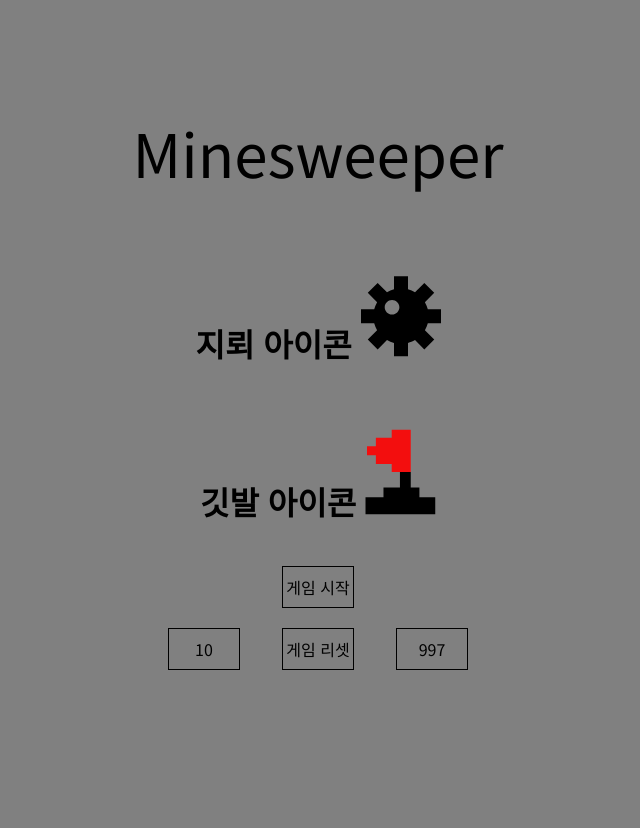
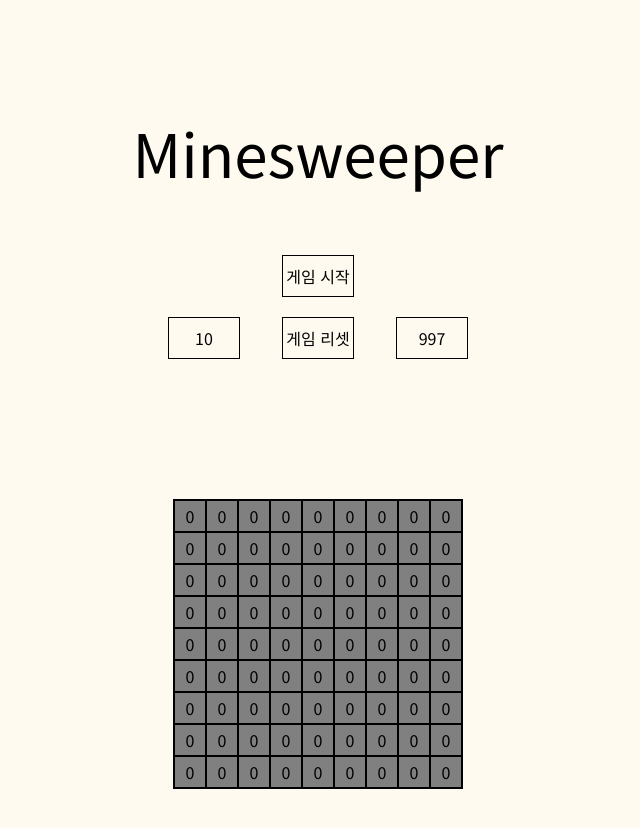
Before and after one commit to vaco-breaker/minesweeper, a website with bundled scripts: page index.html in a window 1280 px wide. Both pictures are taken after a click on the element "게임 시작". Shown: the whole page, without its empty margins (322-962 px from the left). Built offline with nearby package versions, Linux system fonts and the light colour scheme.

Commit message:
feat: 기본 gameBoard cell 구현

```diff
--- a/assets/styles/style.css
+++ b/assets/styles/style.css
@@ -5,7 +5,7 @@ body {
   align-items: center;
   gap: 60px;
   height: 100dvh;
-  background-color: grey;
+  background-color: floralwhite;
   padding: 100px 0;
   font-family: 'Noto Sans KR', sans-serif;
 }
@@ -49,9 +49,32 @@ div#gameInfo div {
   height: 40px;
 }
 
-div#gameBoard {
+div#gameBoardWrapper {
   display: flex;
   justify-content: center;
   align-items: center;
   flex-grow: 1;
 }
+
+div#gameBoard {
+  display: grid;
+  grid-template-rows: repeat(9, 1fr);
+  grid-template-columns: repeat(9, 1fr);
+  place-items: center;
+  border: 1px solid black;
+}
+
+.cell {
+  width: 30px;
+  height: 30px;
+  display: flex;
+  justify-content: center;
+  align-items: center;
+  border: 1px solid black;
+  background-color: gray;
+  cursor: pointer;
+}
+
+.flipped {
+  background-color: white;
+}
--- a/index.html
+++ b/index.html
@@ -18,21 +18,15 @@
   <body>
     <header>Minesweeper</header>
     <main>
-      <h1>
-        지뢰 아이콘
-        <img src="./assets/images/mine.svg" alt="mine" />
-      </h1>
-      <h1>
-        깃발 아이콘
-        <img src="./assets/images/flag.svg" alt="flag" />
-      </h1>
       <div id="startButton">게임 시작</div>
       <div id="gameInfo">
         <div id="flagNumber">10</div>
         <div id="resetButton">게임 리셋</div>
         <div id="timer">999</div>
       </div>
-      <div id="gameBoard"></div>
+      <div id="gameBoardWrapper">
+        <div id="gameBoard"></div>
+      </div>
     </main>
   </body>
 </html>
--- a/javascript/game.js
+++ b/javascript/game.js
@@ -1,17 +1,8 @@
 export default class Game {
-  constructor(document) {
-    this.board = [
-      [0, 0, 0, 0, 0, 0, 0, 0, 0],
-      [0, 0, 0, 0, 0, 0, 0, 0, 0],
-      [0, 0, 0, 0, 0, 0, 0, 0, 0],
-      [0, 0, 0, 0, 0, 0, 0, 0, 0],
-      [0, 0, 0, 0, 0, 0, 0, 0, 0],
-      [0, 0, 0, 0, 0, 0, 0, 0, 0],
-      [0, 0, 0, 0, 0, 0, 0, 0, 0],
-      [0, 0, 0, 0, 0, 0, 0, 0, 0],
-      [0, 0, 0, 0, 0, 0, 0, 0, 0],
-    ];
+  constructor() {
+    this.board = Array(9).fill(Array(9).fill(0));
     this.$timer = document.querySelector('#timer');
+    this.$gameBoard = document.querySelector('#gameBoard');
     this.timeLeft = 999;
     this.timeId = null;
   }
@@ -19,6 +10,8 @@ export default class Game {
   start() {
     this.#createGameBoard();
     this.#timerStart();
+
+    this.$gameBoard.addEventListener('click', this.clickGameBoardCell);
   }
 
   #timerStart() {
@@ -26,7 +19,7 @@ export default class Game {
       this.timeLeft--;
       this.$timer.textContent = `${this.timeLeft}`;
 
-      if (timeLeft === 0) {
+      if (this.timeLeft === 0) {
         alert('시간 초과!');
         clearInterval(this.timeId);
         this.timeLeft = 999;
@@ -34,5 +27,19 @@ export default class Game {
     }, 1000);
   }
 
-  #createGameBoard() {}
+  #createGameBoard() {
+    this.board.forEach((row, yIndex) => {
+      row.forEach((cell, xIndex) => {
+        const newElement = document.createElement('div');
+        newElement.classList.add('cell');
+        newElement.dataset.index = `${[xIndex, this.board.length - yIndex - 1]}`;
+        newElement.textContent = 0;
+        this.$gameBoard.appendChild(newElement);
+      });
+    });
+  }
+
+  clickGameBoardCell = (e) => {
+    e.target.classList.add('flipped');
+  };
 }
--- a/javascript/index.js
+++ b/javascript/index.js
@@ -1,12 +1,9 @@
 import Game from './game.js';
 
-const $mainTag = document.querySelector('main');
-const $flagNumber = document.querySelector('#flagNumber');
 const $startButton = document.querySelector('#startButton');
 const $resetButton = document.querySelector('#resetButton');
-const $gameBoard = document.querySelector('#gameBoard');
 
-const game = new Game(document);
+const game = new Game();
 const clickStartCallback = () => {
   game.start();
 };
```
